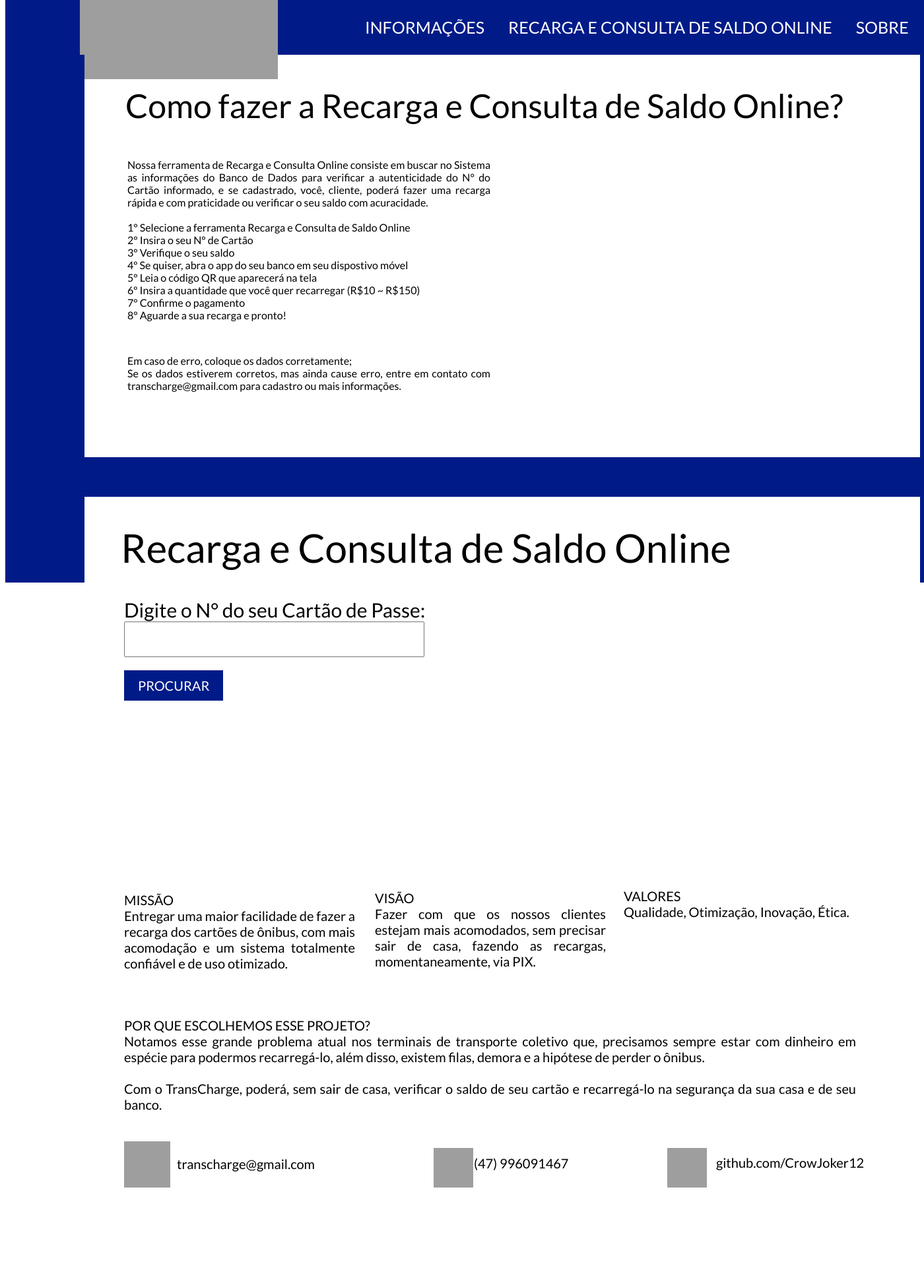
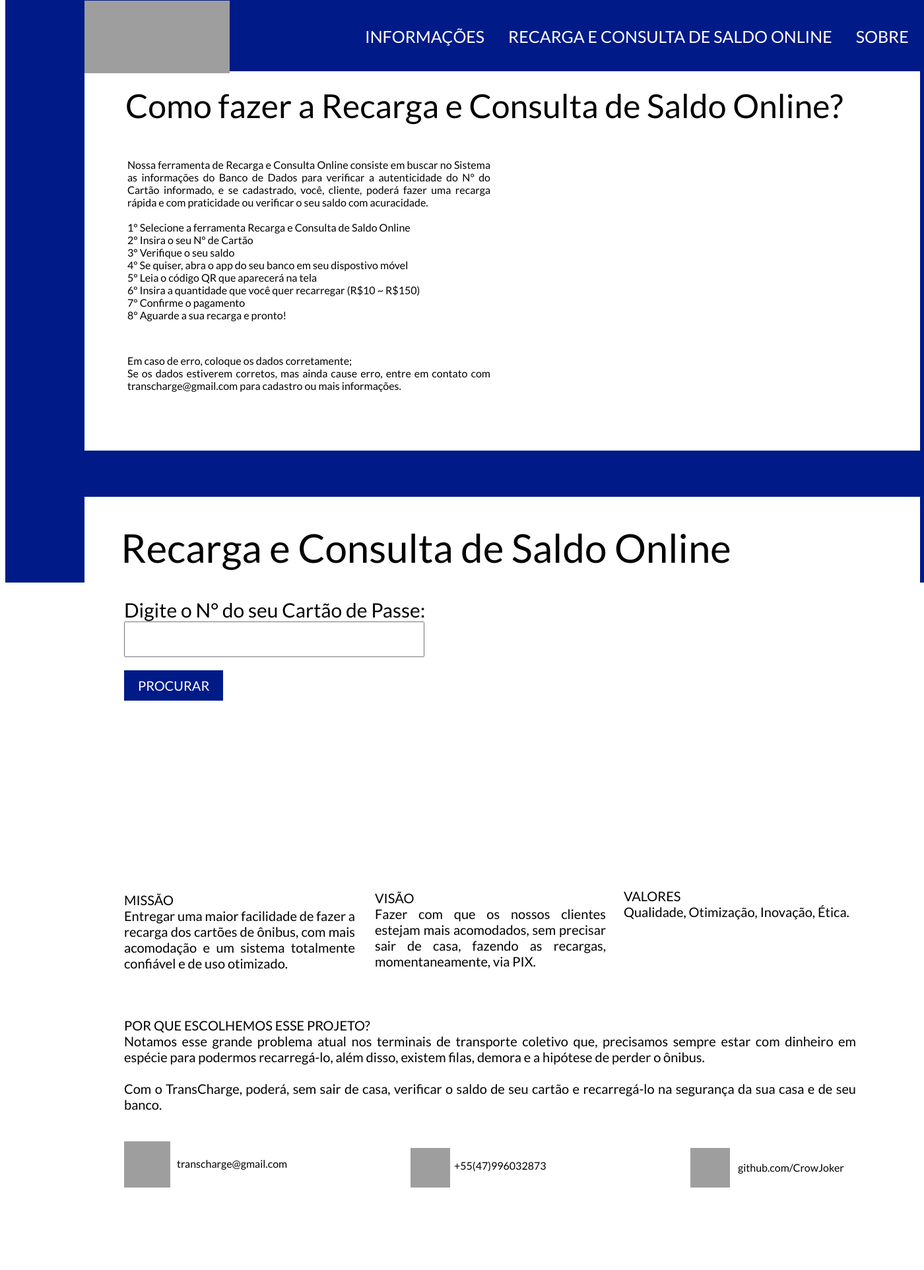
Before and after one commit to CrowJoker12/TRANSCHARGE, a Django app: page / in a window 1400 px wide. Shown: the whole page at 66% size. Before the commit the page ends 1800 px from the top, so only its background shows below. Run offline with Django 4.2, Linux system fonts and the light colour scheme; grey boxes are pictures that could not be loaded.

Commit message:
Responsivo parte 2 600

```diff
--- a/recarga/templates/recarga/index.html
+++ b/recarga/templates/recarga/index.html
@@ -42,7 +42,7 @@
         }
         #menu a {
             display: block;
-            line-height: 83px;
+            line-height: 110px;
             padding: 0 18px;
             text-decoration: none;
             color: #fff;
@@ -115,10 +115,10 @@
         }
         #banner-bai{
             width: 100%;
-            height: 60px;
+            height: 70px;
             background-color: #001b88;
             position: fixed;
-            margin-top: 685px;
+            margin-top: 675px;
         }
         #info1{
             color: #000;
@@ -188,38 +188,30 @@
             width: 1109px;
             font-size: 20px;
         }
-        #emailtexto{
-            color: #000;
-            margin-left: 260px;
-            margin-top: -52px;
-            text-align: justify;
-            width: 1109px;
-            font-size: 20px;
-        }
         #email{
             margin-left: 180px;
         }
-        #telefonetexto{
-            color: #000;
-            margin-left: 710px;
-            margin-top: -45px;
-            font-size: 20px;
+        #emailtexto{
+            margin-left: 260px;
+            margin-top: -50px;
         }
         #telefone{
-            margin-left: 395px;
+            margin-left: 360px;
+        }
+        #telefonetexto{
+            margin-left: 680px;
+            margin-top: -50px;
+        }
+        #github{
+            margin-left: 360px;
         }
         #githubtexto{
-            color: #000;
-            margin-left: 1077px;
-            margin-top: -45px;
-            font-size: 20px;
-        }
-        #github{
-            margin-left: 290px;
+            margin-left: 1110px;
+            margin-top: -50px;
         }
         #logo{
-            margin-left: 113px;
-            margin-top: -13px;
+            margin-left: 120px;
+            margin-top: 18px;
         }
         #botaorecarga{
 			color: #ffffff;
@@ -500,7 +503,7 @@
 <body>
     <nav id='menu'>
       <input type='checkbox' id='responsive-menu' onclick='updatemenu()'>
-        <comment><img id="logo" src="https://i.imgur.com/RyiUjP0.png" width="300" height="150" align="left"></comment>
+        <comment><img id="logo" src="https://i.imgur.com/fP5E1Nb.png" width="220" height="110" align="left"></comment>
           <div class="teste">
               <ul>
                 <li><a href='#sessao1'>informações</a></li>
@@ -574,15 +577,15 @@
         <img id="github" src="https://i.imgur.com/AlZEaP3.png" width="60px" height="60px">
         <p id="emailtexto">
             transcharge@gmail.com
-        </p>
+        </p><br>
         <p id="telefonetexto">
-            (47) 996091467
-        </p>
+            +55(47)996032873
+        </p><br>
         <p id="githubtexto">
-            github.com/CrowJoker12
-        </p>
+            github.com/CrowJoker
+        </p><br>
         <div id="branco">
-        <br><br><br><br>
+        <br><br><br>
     </section>
 </body>
 </html>
```
Also changed, not shown: other parts of recarga/templates/recarga/index.html (+65 -54 lines), recarga/templates/recarga/exibir_saldo.html (+5 -17 lines), db.sqlite3.
